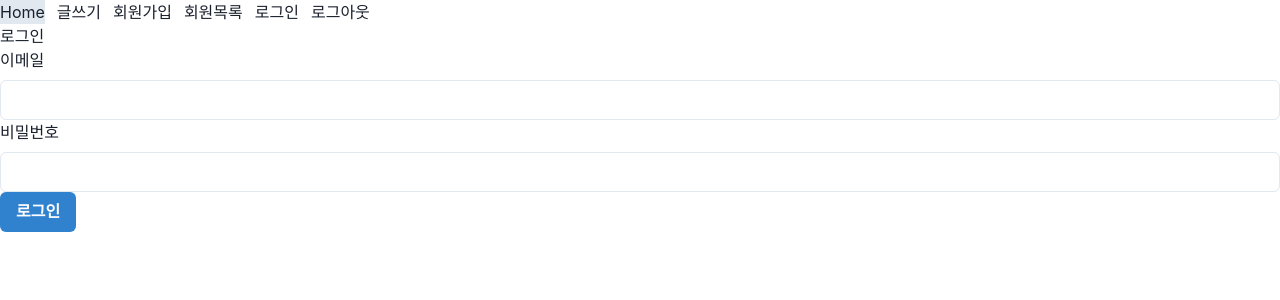
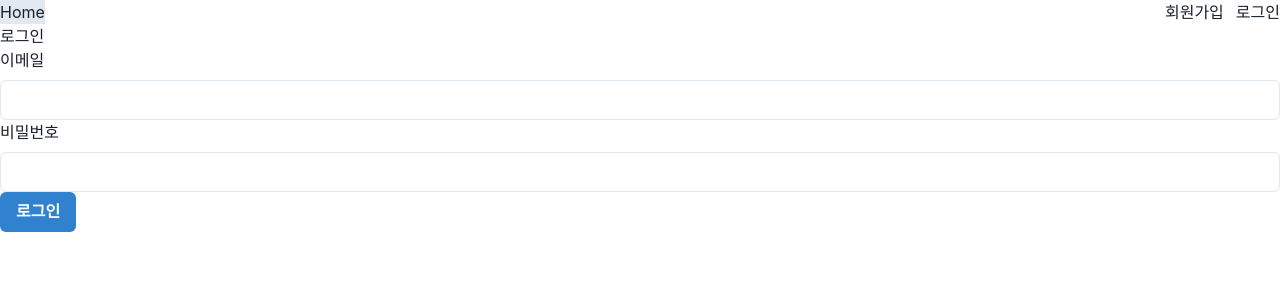
Before and after one commit to JeongHyun-Ha/project2-react, a React (Vite) app: page /login in a window 1280 px wide. Shown: the top 300 px of the page. Built offline with nearby package versions, Linux system fonts and the light colour scheme.

Commit message:
새로고침 후에 로그인 상태 유지

```diff
--- a/src/component/LoginProvider.jsx
+++ b/src/component/LoginProvider.jsx
@@ -1,4 +1,4 @@
-import React, { createContext, useState } from "react";
+import React, { createContext, useEffect, useState } from "react";
 import { jwtDecode } from "jwt-decode";
 
 export const LoginContext = createContext(null);
@@ -7,6 +7,14 @@ export function LoginProvider({ children }) {
   const [email, setEmail] = useState("");
   const [nickName, setNickName] = useState("");
   const [expired, setExpired] = useState(0);
+
+  useEffect(() => {
+    const token = localStorage.getItem("token");
+    if (token === null) {
+      return;
+    }
+    login(token);
+  }, []);
 
   function isLoggedIn() {
     return Date.now() < expired * 1000;
--- a/src/component/Navbar.jsx
+++ b/src/component/Navbar.jsx
@@ -1,7 +1,9 @@
 import { useNavigate } from "react-router-dom";
-import { Box, Flex } from "@chakra-ui/react";
+import { Box, Flex, Spacer } from "@chakra-ui/react";
 import React, { useContext } from "react";
 import { LoginContext } from "./LoginProvider.jsx";
+import { FontAwesomeIcon } from "@fortawesome/react-fontawesome";
+import { faUser } from "@fortawesome/free-solid-svg-icons";
 
 export function Navbar() {
   const navigate = useNavigate();
@@ -15,6 +17,7 @@ export function Navbar() {
       >
         Home
       </Box>
+      {account.isLoggedIn() && (
         <Box
           onClick={() => navigate("/write")}
           cursor={"pointer"}
@@ -22,6 +25,15 @@ export function Navbar() {
         >
           글쓰기
         </Box>
+      )}
+      <Spacer />
+      {account.isLoggedIn() && (
+        <Box>
+          <FontAwesomeIcon icon={faUser} />
+          {account.nickName} 님
+        </Box>
+      )}
+      {account.isLoggedIn() || (
         <Box
           onClick={() => navigate("/signup")}
           cursor={"pointer"}
@@ -29,6 +41,8 @@ export function Navbar() {
         >
           회원가입
         </Box>
+      )}
+      {account.isLoggedIn() && (
         <Box
           onClick={() => navigate("/member/list")}
           cursor={"pointer"}
@@ -36,6 +50,8 @@ export function Navbar() {
         >
           회원목록
         </Box>
+      )}
+      {account.isLoggedIn() || (
         <Box
           onClick={() => navigate("/login")}
           cursor={"pointer"}
@@ -43,6 +59,8 @@ export function Navbar() {
         >
           로그인
         </Box>
+      )}
+      {account.isLoggedIn() && (
         <Box
           onClick={() => {
             account.logout();
@@ -53,6 +71,7 @@ export function Navbar() {
         >
           로그아웃
         </Box>
+      )}
     </Flex>
   );
 }
```
Lines whose indentation alone changed are shown as unchanged.
